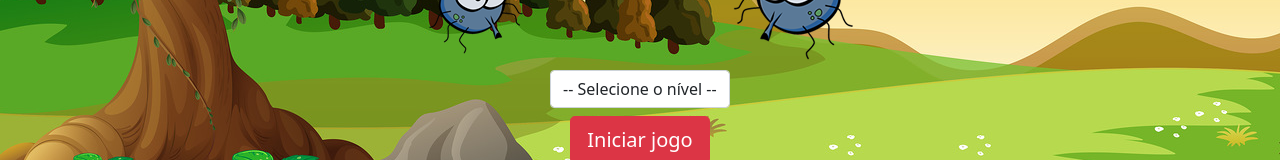
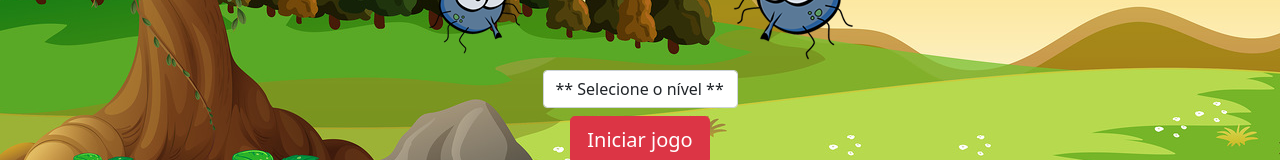
Before and after one commit to guilhermeclopes/game-mata-mosca, a plain HTML site: page index.html in a window 1280 px wide. Shown: the part 430-590 px from the top of the page. Drawn offline with nearby package versions, Linux system fonts and the light colour scheme.

Commit message:
Criação de Branch Develop

```diff
--- a/index.html
+++ b/index.html
@@ -41,10 +41,10 @@
                 <div class="d-flex justify-content-center">
                     <div class="mb-2">
                         <select class="form-control" id="nivel">
-                            <option value="">-- Selecione o nível --</option>
-                            <option value="normal">-- Normal --</option>
-                            <option value="dificil">-- Difícil --</option>
-                            <option value="chucknorris">-- Chuck Norris --</option>
+                            <option value="">** Selecione o nível **</option>
+                            <option value="normal">** Normal **</option>
+                            <option value="dificil">** Difícil **</option>
+                            <option value="chucknorris">** Chuck Norris **</option>
                         </select>
                     </div>
                 </div>
```
